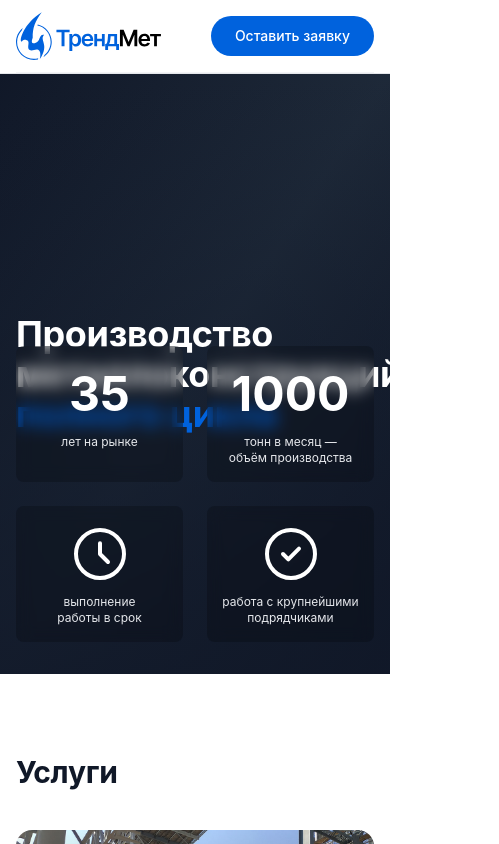
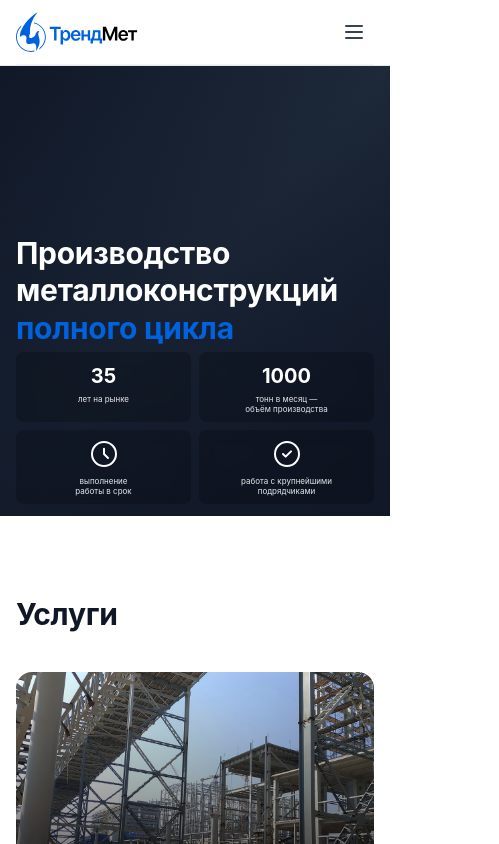
Before and after one commit to NikolayViktorovich/trend-met-store, a React (Vite) app: page / in a window 390 px wide. Shown: the top 844 px of the page, 499 px wide, since content can reach past the window. Built offline with nearby package versions, Linux system fonts and the light colour scheme.

Commit message:
Адаптив на мобильные устройства

```diff
--- a/src/App.jsx
+++ b/src/App.jsx
@@ -38,7 +38,7 @@ const App = () => {
   }, [])
 
   return (
-    <div ref={scrollRef} data-scroll-container className="min-h-screen bg-white">
+    <div ref={scrollRef} data-scroll-container className="min-h-screen bg-white overflow-x-hidden w-full max-w-full">
       <Header />
       <Hero />
       <Stats />
--- a/src/components/Header.jsx
+++ b/src/components/Header.jsx
@@ -14,26 +14,56 @@ const craneLinks = [
 
 const Header = () => {
   const [isModalOpen, setIsModalOpen] = useState(false)
+  const [isMobileMenuOpen, setIsMobileMenuOpen] = useState(false)
+  const [isCatalogOpen, setIsCatalogOpen] = useState(false)
+  const [isCranesOpen, setIsCranesOpen] = useState(false)
+
+  const closeMobileMenu = () => {
+    setIsMobileMenuOpen(false)
+    setIsCatalogOpen(false)
+    setIsCranesOpen(false)
+  }
 
   return (
     <>
       <header className="bg-white border-b border-gray-200 sticky top-0 z-50">
         <div className="max-w-7xl mx-auto px-4 sm:px-6 lg:px-8">
           <div className="flex items-center justify-between py-3 border-b border-gray-100">
-            <img src="/logo.svg" alt="ТрендМет" className="h-12" />
+            {/* Логотип */}
+            <img src="/logo.svg" alt="ТрендМет" className="h-10" />
 
-            <div className="flex items-center gap-6">
+            <div className="flex items-center gap-3">
+              {/* Контакты - скрыты на мобильных */}
               <div className="hidden md:flex flex-col items-end">
                 <a href="tel:+79199995409" className="text-sm font-semibold text-gray-900 hover:text-gray-600 transition-colors">+7 (919) 999-54-09</a>
                 <a href="mailto:zakaz@trend-met.ru" className="text-xs text-gray-500 hover:text-gray-700 transition-colors">zakaz@trend-met.ru</a>
               </div>
 
-              <button onClick={() => setIsModalOpen(true)} className="bg-[#0062dd] text-white px-6 py-2.5 rounded-full hover:bg-[#0052bb] transition-colors font-medium text-sm">
+              {/* Кнопка заявки - только на десктопе */}
+              <button
+                onClick={() => setIsModalOpen(true)}
+                className="hidden lg:inline-flex bg-[#0062dd] text-white px-6 py-2.5 rounded-full hover:bg-[#0052bb] transition-colors font-medium text-sm whitespace-nowrap items-center justify-center"
+              >
                 Оставить заявку
+              </button>
+
+              {/* Бургер меню - только на мобильных */}
+              <button
+                onClick={() => setIsMobileMenuOpen(!isMobileMenuOpen)}
+                className="lg:hidden p-2 text-gray-700 hover:text-gray-900 flex items-center justify-center"
+              >
+                <svg className="w-6 h-6" fill="none" stroke="currentColor" viewBox="0 0 24 24">
+                  {isMobileMenuOpen ? (
+                    <path strokeLinecap="round" strokeLinejoin="round" strokeWidth={2} d="M6 18L18 6M6 6l12 12"/>
+                  ) : (
+                    <path strokeLinecap="round" strokeLinejoin="round" strokeWidth={2} d="M4 6h16M4 12h16M4 18h16"/>
+                  )}
+                </svg>
               </button>
             </div>
           </div>
 
+          {/* Десктопное меню */}
           <nav className="hidden lg:flex items-center justify-center gap-8 py-3">
             {navLinks.map(link => (
               <a key={link.href} href={link.href} className="text-gray-700 hover:text-gray-900 transition-colors text-sm">{link.label}</a>
@@ -65,6 +95,74 @@ const Header = () => {
 
             <a href="#furniture" className="text-gray-700 hover:text-gray-900 transition-colors text-sm">Мет. мебель</a>
           </nav>
+
+          {/* Мобильное меню */}
+          {isMobileMenuOpen && (
+            <nav className="lg:hidden py-4 border-t border-gray-100 animate-slide-in">
+              {/* Кнопка заявки в мобильном меню */}
+              <button
+                onClick={() => {
+                  setIsModalOpen(true)
+                  closeMobileMenu()
+                }}
+                className="w-full bg-[#0062dd] text-white py-3 rounded-full hover:bg-[#0052bb] transition-colors font-medium text-sm mb-4"
+              >
+                Оставить заявку
+              </button>
+
+              {navLinks.map(link => (
+                <a key={link.href} href={link.href} onClick={closeMobileMenu} className="block py-3 text-gray-700 hover:text-gray-900 transition-colors text-sm">{link.label}</a>
+              ))}
+
+              <div className="border-t border-gray-100 mt-2 pt-2">
+                <button
+                  onClick={() => setIsCranesOpen(!isCranesOpen)}
+                  className="w-full flex items-center justify-between py-3 text-gray-700 hover:text-gray-900 transition-colors text-sm"
+                >
+                  Краны
+                  <svg className={`w-4 h-4 transition-transform ${isCranesOpen ? 'rotate-180' : ''}`} fill="none" stroke="currentColor" viewBox="0 0 24 24">
+                    <path strokeLinecap="round" strokeLinejoin="round" strokeWidth={2} d="M19 9l-7 7-7-7"/>
+                  </svg>
+                </button>
+                {isCranesOpen && (
+                  <div className="pl-4 space-y-2">
+                    {craneLinks.map(link => (
+                      <a key={link.href} href={link.href} onClick={closeMobileMenu} className="block py-2 text-gray-600 hover:text-gray-900 transition-colors text-sm">{link.label}</a>
+                    ))}
+                  </div>
+                )}
+              </div>
+
+              <div className="border-t border-gray-100 mt-2 pt-2">
+                <button
+                  onClick={() => setIsCatalogOpen(!isCatalogOpen)}
+                  className="w-full flex items-center justify-between py-3 text-gray-700 hover:text-gray-900 transition-colors text-sm"
+                >
+                  Каталог
+                  <svg className={`w-4 h-4 transition-transform ${isCatalogOpen ? 'rotate-180' : ''}`} fill="none" stroke="currentColor" viewBox="0 0 24 24">
+                    <path strokeLinecap="round" strokeLinejoin="round" strokeWidth={2} d="M19 9l-7 7-7-7"/>
+                  </svg>
+                </button>
+                {isCatalogOpen && (
+                  <div className="pl-4 space-y-2">
+                    <a href="#steel" onClick={closeMobileMenu} className="block py-2 text-gray-600 hover:text-gray-900 transition-colors text-sm">Сталь нержавеющая</a>
+                    <a href="#catalog-decorative" onClick={closeMobileMenu} className="block py-2 text-gray-600 hover:text-gray-900 transition-colors text-sm">Сталь декоративная</a>
+                    <a href="#catalog-painted" onClick={closeMobileMenu} className="block py-2 text-gray-600 hover:text-gray-900 transition-colors text-sm">Окрашенная сталь</a>
+                    <a href="#catalog-galvanized" onClick={closeMobileMenu} className="block py-2 text-gray-600 hover:text-gray-900 transition-colors text-sm">Сталь оцинкованная</a>
+                    <a href="#catalog-roofing" onClick={closeMobileMenu} className="block py-2 text-gray-600 hover:text-gray-900 transition-colors text-sm">Кровля</a>
+                  </div>
+                )}
+              </div>
+
+              <a href="#furniture" onClick={closeMobileMenu} className="block py-3 text-gray-700 hover:text-gray-900 transition-colors text-sm border-t border-gray-100 mt-2 pt-2">Мет. мебель</a>
+
+              {/* Контакты в мобильном меню */}
+              <div className="mt-4 pt-4 border-t border-gray-100 space-y-2">
+                <a href="tel:+79199995409" className="block text-sm font-semibold text-gray-900">+7 (919) 999-54-09</a>
+                <a href="mailto:zakaz@trend-met.ru" className="block text-xs text-gray-500">zakaz@trend-met.ru</a>
+              </div>
+            </nav>
+          )}
         </div>
       </header>
 
--- a/src/components/Hero.jsx
+++ b/src/components/Hero.jsx
@@ -50,7 +50,7 @@ const Hero = () => {
   }, [])
 
   return (
-    <section className="relative h-[600px] bg-gradient-to-br from-gray-900 via-gray-800 to-gray-900 overflow-hidden">
+    <section className="relative h-[450px] sm:h-[500px] md:h-[600px] bg-gradient-to-br from-gray-900 via-gray-800 to-gray-900 overflow-hidden">
       <div className="absolute inset-0 bg-gradient-to-br from-gray-900 via-gray-800 to-gray-900" />
 
       {shouldLoadVideo && (
@@ -75,39 +75,39 @@ const Hero = () => {
             initial={{ opacity: 0, x: -50 }}
             animate={{ opacity: 1, x: 0 }}
             transition={{ duration: 0.7, delay: 0.3 }}
-            className="text-4xl md:text-6xl font-bold text-white"
+            className="text-3xl sm:text-4xl md:text-5xl lg:text-6xl font-bold text-white leading-tight"
           >
             Производство<br />металлоконструкций<br /><span className="text-[#0062dd]">полного цикла</span>
           </motion.h1>
         </div>
       </div>
 
-      <div className="absolute bottom-0 left-0 right-0 pb-8">
+      <div className="absolute bottom-0 left-0 right-0 pb-3 sm:pb-6 md:pb-8">
         <div className="max-w-7xl mx-auto px-4 sm:px-6 lg:px-8">
-          <div className="grid grid-cols-2 md:grid-cols-4 gap-6">
+          <div className="grid grid-cols-2 md:grid-cols-4 gap-2 sm:gap-4 md:gap-6">
             <motion.div
               initial={{ opacity: 0, y: 20 }}
               animate={{ opacity: 1, y: 0 }}
               transition={{ duration: 0.4, delay: 0.1 }}
-              className="text-center backdrop-blur-sm bg-black/20 rounded-lg py-4 px-3"
+              className="text-center backdrop-blur-sm bg-black/20 rounded-lg py-2 sm:py-4 px-1.5 sm:px-3"
             >
-              <div className="h-16 flex items-center justify-center mb-2">
-                <div className="text-5xl font-bold text-white">{count35}</div>
+              <div className="h-8 sm:h-14 md:h-16 flex items-center justify-center mb-0.5 sm:mb-2">
+                <div className="text-xl sm:text-4xl md:text-5xl font-bold text-white">{count35}</div>
               </div>
-              <div className="text-xs text-gray-200">лет на рынке</div>
+              <div className="text-[8px] sm:text-xs text-gray-200 leading-tight">лет на рынке</div>
             </motion.div>
 
             <motion.div
               initial={{ opacity: 0, y: 20 }}
               animate={{ opacity: 1, y: 0 }}
               transition={{ duration: 0.4, delay: 0.2 }}
-              className="text-center backdrop-blur-sm bg-black/20 rounded-lg py-4 px-3"
+              className="text-center backdrop-blur-sm bg-black/20 rounded-lg py-2 sm:py-4 px-1.5 sm:px-3"
             >
-              <div className="h-16 flex items-center justify-center mb-2">
-                <div className="text-5xl font-bold text-white">{count1000}</div>
+              <div className="h-8 sm:h-14 md:h-16 flex items-center justify-center mb-0.5 sm:mb-2">
+                <div className="text-xl sm:text-4xl md:text-5xl font-bold text-white">{count1000}</div>
               </div>
-              <div className="text-xs text-gray-200">тонн в месяц —</div>
-              <div className="text-xs text-gray-200">объём производства</div>
+              <div className="text-[8px] sm:text-xs text-gray-200 leading-tight">тонн в месяц —</div>
+              <div className="text-[8px] sm:text-xs text-gray-200 leading-tight">объём производства</div>
             </motion.div>
 
             {icons.map((icon, i) => (
@@ -116,14 +116,14 @@ const Hero = () => {
                 initial={{ opacity: 0, y: 20 }}
                 animate={{ opacity: 1, y: 0 }}
                 transition={{ duration: 0.4, delay: icon.delay }}
-                className="text-center backdrop-blur-sm bg-black/20 rounded-lg py-4 px-3"
+                className="text-center backdrop-blur-sm bg-black/20 rounded-lg py-2 sm:py-4 px-1.5 sm:px-3"
               >
-                <div className="inline-flex items-center justify-center w-16 h-16 mb-2">
-                  <svg className="w-16 h-16 text-white" fill="none" stroke="currentColor" viewBox="0 0 24 24">
+                <div className="inline-flex items-center justify-center h-8 sm:h-14 md:h-16 mb-0.5 sm:mb-2">
+                  <svg className="w-8 h-8 sm:w-14 sm:h-14 md:w-16 md:h-16 text-white" fill="none" stroke="currentColor" viewBox="0 0 24 24">
                     <path strokeLinecap="round" strokeLinejoin="round" strokeWidth={1.5} d={icon.path}/>
                   </svg>
                 </div>
-                {icon.label.map((l, j) => <div key={j} className="text-xs text-gray-200">{l}</div>)}
+                {icon.label.map((l, j) => <div key={j} className="text-[8px] sm:text-xs text-gray-200 leading-tight">{l}</div>)}
               </motion.div>
             ))}
           </div>
--- a/src/index.css
+++ b/src/index.css
@@ -1,7 +1,11 @@
 @import url('https://fonts.googleapis.com/css2?family=Inter:wght@400;500;600;700&display=swap');
 @import "tailwindcss";
 
-html { scroll-behavior: smooth; }
+html {
+  scroll-behavior: smooth;
+  overflow-x: hidden;
+  width: 100%;
+}
 html.has-scroll-smooth { overflow: hidden; }
 html.has-scroll-dragging { user-select: none; }
 .has-scroll-smooth body { overflow: hidden; }
@@ -16,6 +20,16 @@ h1, h2, h3, h4, h5, h6 { letter-spacing: -0.01em; font-weight: 700; }
 body {
   -webkit-font-smoothing: antialiased;
   -moz-osx-font-smoothing: grayscale;
+  overflow-x: hidden;
+  width: 100%;
+  max-width: 100vw;
+}
+
+/* Предотвращение горизонтального скролла */
+#root {
+  overflow-x: hidden;
+  width: 100%;
+  max-width: 100vw;
 }
 
 @keyframes glow-pulse {
```
Also changed, not shown: src/components/Footer.jsx (+17 -17 lines), 2 other files (tests, documents, lock files or other folders).
